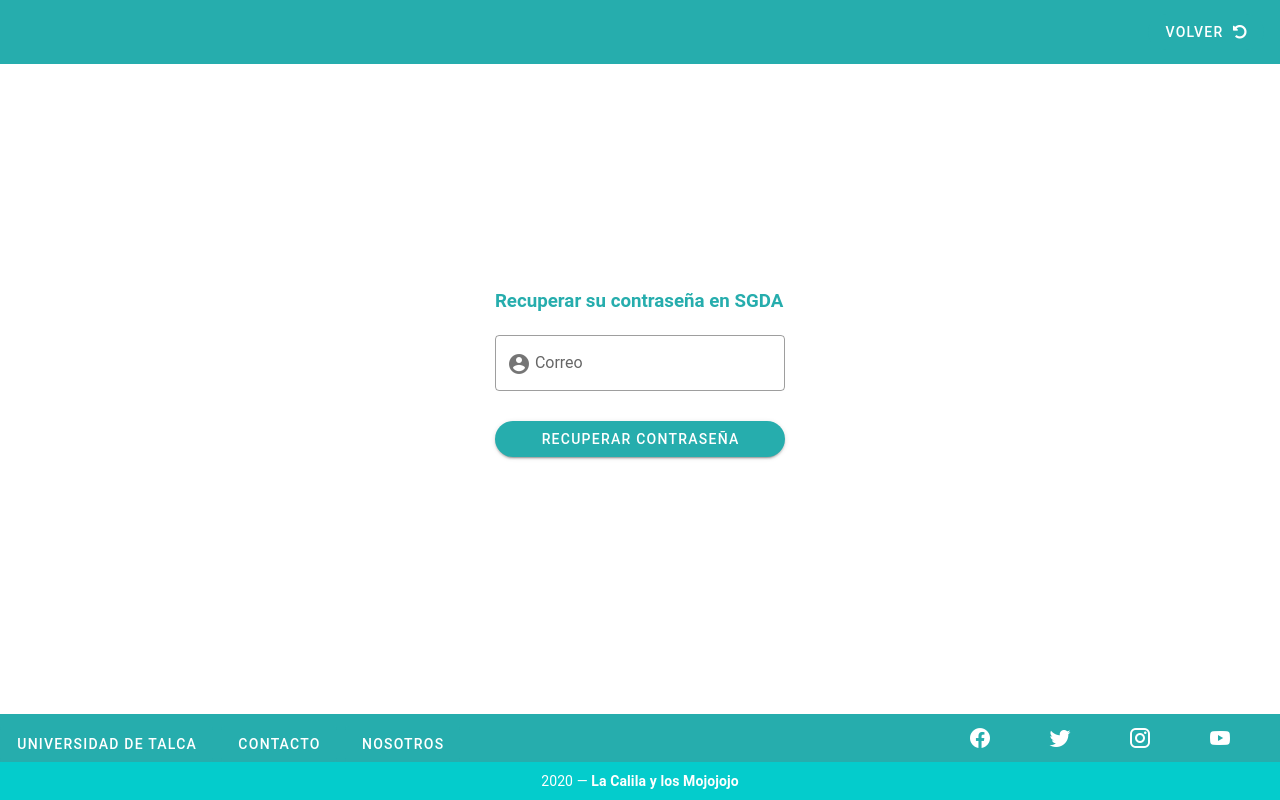
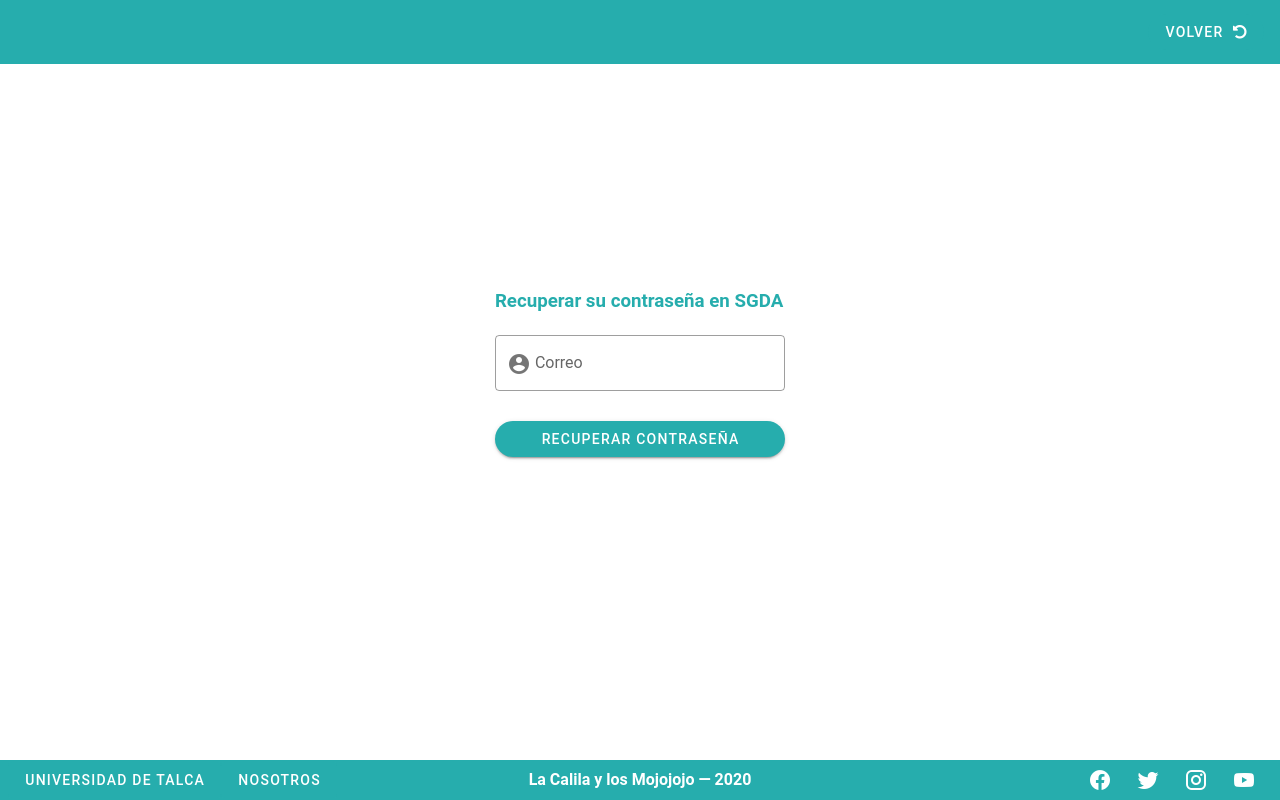
Before and after one commit to lgsilvestre/StudentTimeLine_G1, a Vue app in the folder frontend/: page /recuperacionContrasena in a window 1280 px wide. Built offline with nearby package versions, Linux system fonts and the light colour scheme; a small style sheet from the web is missing.

Commit message:
Arreglos visuales footers (#42)
Se realizarón arreglos en el diseño de los footers iniciales, para ajustarse a la linea de diseño que seguiremos.

```diff
--- a/frontend/src/components/Globales/FooterGeneral.vue
+++ b/frontend/src/components/Globales/FooterGeneral.vue
@@ -1,39 +1,32 @@
 <template >
-  <v-footer dark padless fixed color="primary" min-width="800" >
+  <v-footer dark padless fixed color="primary" min-width="720" >
     <!-- <v-card class=" flex" flat tile  > -->
       <!-- <v-card-title class="primary"  > -->
-        <v-btn color="primary white--text mt-3 mr-2 " depressed   @click="urlUniversidad" >Universidad de Talca</v-btn>
-        <v-btn color="primary white--text mt-3 mr-2 " depressed   @click="urlContacto">Contacto</v-btn>
+        <v-row no-gutters justify-center>
+            <v-col class="d-none d-sm-none d-md-flex" align-self="center" md="4" >
+                <v-btn class="ml-2" color="primary white--text" depressed   @click="urlUniversidad" >Universidad de Talca</v-btn>
                 <!-- Boton que muestra informacion sobre el equipo de desarrollo -->
                 <NosotrosComponent/>
-
+            </v-col>
+            <v-col class="text-center" sm="12" md="4" lg="4" align-self="center">
+                <strong> {{ nombrePag }} —  {{ new Date().getFullYear() }} </strong>
+            </v-col>
+            <v-col  class="d-none d-sm-none d-md-flex " align-self="center" md="4">
                 <v-spacer></v-spacer>
-
-            <v-spacer></v-spacer>
-
-
                 <v-btn class="xs-2 " small icon fab @click="urlFacebook">
                     <v-icon color="white" >{{ icoFacebook }}</v-icon>
                 </v-btn>
-            <v-btn class="xs-2 ml-10" small  icon fab  @click="urlTwitter">
+                <v-btn class="xs-2 ml-2" small  icon fab  @click="urlTwitter">
                     <v-icon color="white">{{icoTwitter}}</v-icon>
                 </v-btn>
-            <v-btn class="xs-2 ml-10" small  icon fab  @click="urlInstagram">
+                <v-btn class="xs-2 ml-2" small  icon fab  @click="urlInstagram">
                     <v-icon color="white"> {{ icoInstagram }} </v-icon>
                 </v-btn>
-            <v-btn class="xs-2 ml-10 mr-10" small   icon fab  @click="urlYoutube">
+                <v-btn class="xs-2 ml-2 mr-4" small   icon fab  @click="urlYoutube">
                     <v-icon color="white"> {{ icoYoutube }} </v-icon>
                 </v-btn>
-
-      <!-- </v-card-title> -->
-
-      <v-card-text class=" py-2 white--text text-center secondary">
-        {{ new Date().getFullYear() }} — <strong> {{ nombrePag }} </strong>
-      </v-card-text>
-    <!-- </v-card> -->
-
-
-
+            </v-col>
+        </v-row>
   </v-footer>
 </template>
 
@@ -66,9 +59,6 @@ export default {
         urlYoutube(){
             window.open("https://www.youtube.com/channel/UCoH9MLoWd9f5mFbSBaa_X9Q", '_blank');
         },
-        urlContacto(){
-            window.open("https://www.utalca.cl/contacto/", '_blank');
-        },
         urlUniversidad(){
             window.open("https://www.utalca.cl/universidad/", '_blank');
         }
--- a/frontend/src/components/Globales/NosotrosComponent.vue
+++ b/frontend/src/components/Globales/NosotrosComponent.vue
@@ -3,7 +3,7 @@
         <v-bottom-sheet v-model=" sheet " inset  >
             <template v-slot:activator="{ on }">
 
-                <v-btn v-on="on" color="primary white--text mt-3 mr-2 " depressed   >Nosotros</v-btn>
+                <v-btn v-on="on" color="primary white--text" depressed   >Nosotros</v-btn>
             </template>
 
             <v-sheet class="text-center" height="800px" color="white">
--- a/frontend/src/components/Inicio/FooterInicio.vue
+++ b/frontend/src/components/Inicio/FooterInicio.vue
@@ -1,42 +1,33 @@
 <template >
-  <v-container fluid>
-      <v-footer dark padless absolute color="primary" min-width="800" >
+      <v-footer dark padless absolute color="primary" min-width="720" >
     <!-- <v-card class=" flex" flat tile  > -->
       <!-- <v-card-title class="primary"  > -->
-        <v-btn color="primary white--text mt-3 mr-2 " depressed   @click="urlUniversidad" >Universidad de Talca</v-btn>
-        <v-btn color="primary white--text mt-3 mr-2 " depressed   @click="urlContacto">Contacto</v-btn>
+         <v-row no-gutters justify-center>
+            <v-col class="d-none d-sm-none d-md-flex" align-self="center" md="4" >
+                <v-btn class="ml-2" color="primary white--text mr-2 " depressed   @click="urlUniversidad" >Universidad de Talca</v-btn>
                 <!-- Boton que muestra informacion sobre el equipo de desarrollo -->
                 <NosotrosComponent/>
-
+            </v-col>
+            <v-col class="text-center" sm="12" md="4" lg="4" align-self="center">
+                <strong> {{ nombrePag }} —  {{ new Date().getFullYear() }} </strong>
+            </v-col>
+            <v-col  class="d-none d-sm-none d-md-flex " align-self="center" md="4">
                 <v-spacer></v-spacer>
-
-            <v-spacer></v-spacer>
-
-
                 <v-btn class="xs-2 " small icon fab @click="urlFacebook">
                     <v-icon color="white" >{{ icoFacebook }}</v-icon>
                 </v-btn>
-            <v-btn class="xs-2 ml-10" small  icon fab  @click="urlTwitter">
+                <v-btn class="xs-2 ml-2" small  icon fab  @click="urlTwitter">
                     <v-icon color="white">{{icoTwitter}}</v-icon>
                 </v-btn>
-            <v-btn class="xs-2 ml-10" small  icon fab  @click="urlInstagram">
+                <v-btn class="xs-2 ml-2" small  icon fab  @click="urlInstagram">
                     <v-icon color="white"> {{ icoInstagram }} </v-icon>
                 </v-btn>
-            <v-btn class="xs-2 ml-10 mr-10" small   icon fab  @click="urlYoutube">
+                <v-btn class="xs-2 ml-2 mr-4" small   icon fab  @click="urlYoutube">
                     <v-icon color="white"> {{ icoYoutube }} </v-icon>
                 </v-btn>
-
-      <!-- </v-card-title> -->
-
-      <v-card-text class=" py-2 white--text text-center secondary">
-        {{ new Date().getFullYear() }} — <strong> {{ nombrePag }} </strong>
-      </v-card-text>
-    <!-- </v-card> -->
-
-
-
+            </v-col>
+        </v-row>
   </v-footer>
-  </v-container>
 </template>
 
 
@@ -68,9 +59,6 @@ export default {
         urlYoutube(){
             window.open("https://www.youtube.com/channel/UCoH9MLoWd9f5mFbSBaa_X9Q", '_blank');
         },
-        urlContacto(){
-            window.open("https://www.utalca.cl/contacto/", '_blank');
-        },
         urlUniversidad(){
             window.open("https://www.utalca.cl/universidad/", '_blank');
         }
```
Lines whose indentation alone changed are shown as unchanged.
